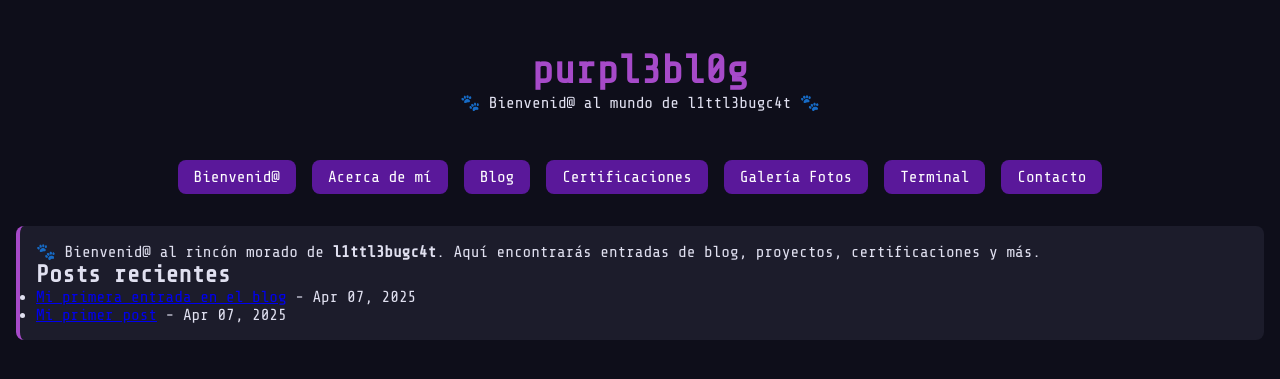
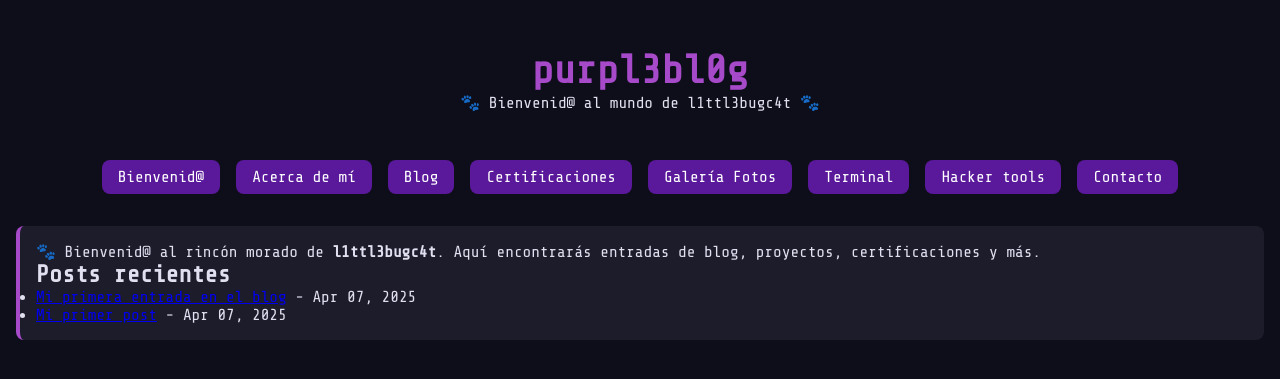
Before and after one commit to l1ttl3bugc4t/l1ttl3bugc4t.github.io, a Jekyll site: the page built from index.md, in a window 1280 px wide. Shown: the top 379 px of the page. Built offline with Jekyll 4.4.1, drawn with Linux system fonts in a browser that asks for light colours.

Commit message:
Update default.html

```diff
--- a/_layouts/default.html
+++ b/_layouts/default.html
@@ -19,6 +19,7 @@
     <a href="{{ '/certs/' | relative_url }}">Certificaciones</a>
     <a href="{{ '/galeria/' | relative_url }}">Galería Fotos</a>
     <a href="{{ '/consola/' | relative_url }}">Terminal</a>
+    <a href="{{ '/lab/' | relative_url }}">Hacker tools</a>
     <a href="{{ '/contact/' | relative_url }}">Contacto</a>
 
   </nav>
```
